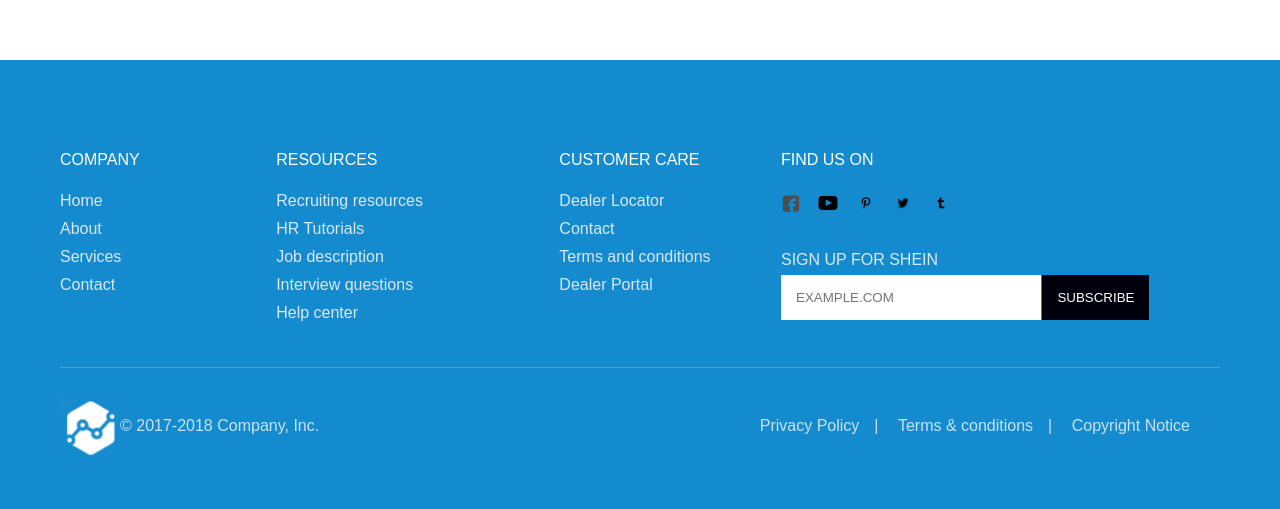
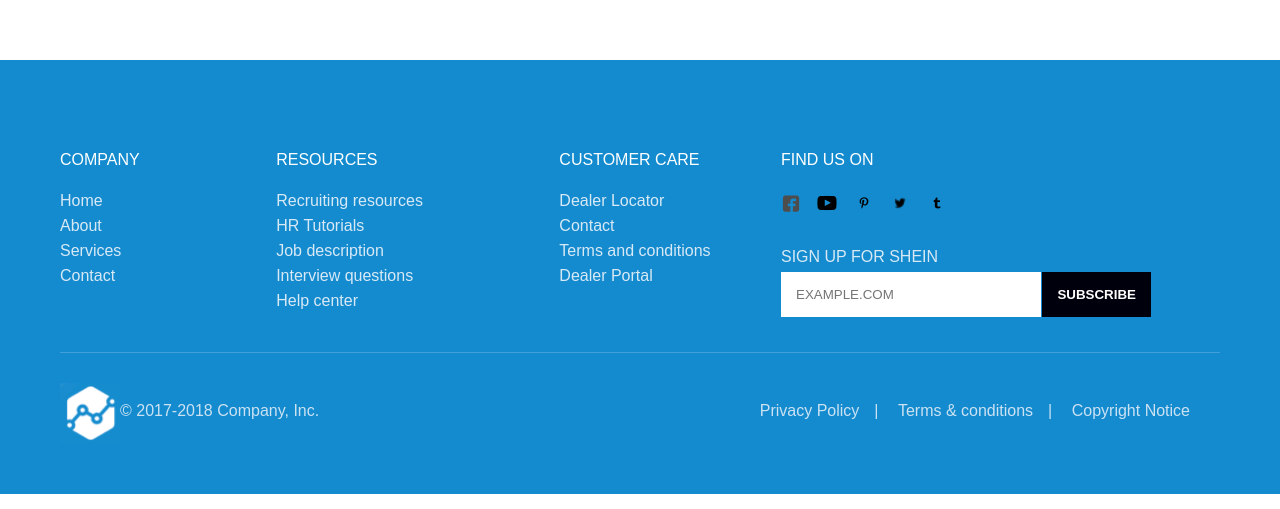
Before and after one commit to evolvingg/htmlBasics, a plain HTML site: page assignmentUpdated.html in a window 1280 px wide. Shown: the part 5277-5786 px from the top of the page. Drawn offline with Linux system fonts and the light colour scheme.

Commit message:
adjusted font

```diff
--- a/styleAssign.css
+++ b/styleAssign.css
@@ -426,7 +426,7 @@ a {
 }
 
 .footer-det .listitem ul li{
-    margin-bottom: 12px;
+    margin-bottom: 9px;
     color: #d8e9f6;
 }
 
@@ -510,11 +510,12 @@ a {
     background-color: #00000C;
     border: none;
     margin-left: -3px;
+    font-weight: bolder;
 }
 
-.footer-det .social-media li {
+.footer-det .listitem .social-media li {
     display: inline-block;
-    margin-right: 13px;
+    margin-right: 12px;
 }
 
 .footer-det .social-media img {
```
